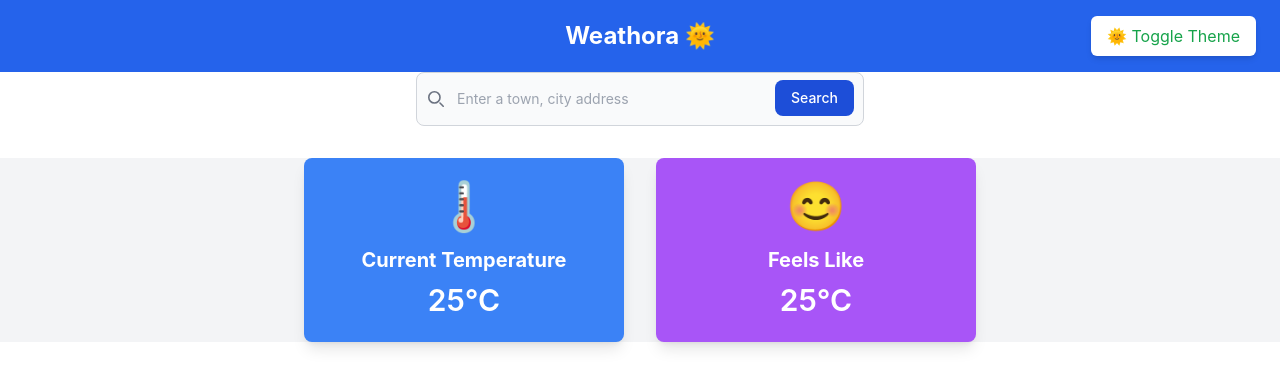
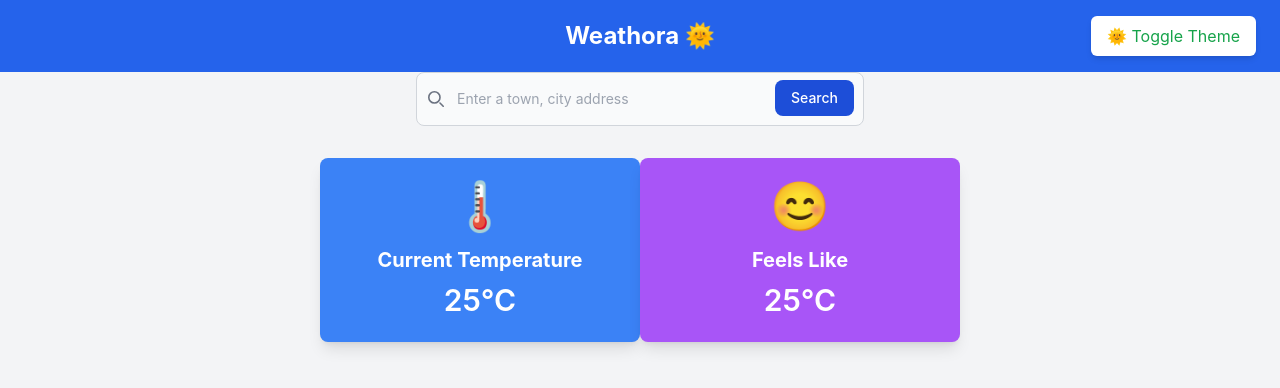
Before and after one commit to AaqilSh/weather-app-react, a React (Create React App) app: page / in a window 1280 px wide. Shown: the top 388 px of the page. Built offline with nearby package versions, Linux system fonts and the light colour scheme; a web font is replaced by a local one.

Commit message:
Dark theme now support whole screen

```diff
--- a/src/App.js
+++ b/src/App.js
@@ -4,12 +4,12 @@ import FeelsLikeCard from "./components/FeelsLikeCard";
 import SearchBar from "./components/SearchBar";
 function App() {
   return (
-    <div>
+    <div className="min-h-screen bg-gray-100 dark:bg-gray-900 text-gray-900 dark:text-gray-100 transition-all duration-500">
       <Header />
       <SearchBar />
       <div class="grid ">
         <div class="grid">
-          <div className="mt-8 flex justify-center gap-8 bg-gray-100 dark:bg-gray-900 text-gray-900 dark:text-gray-100 transition-all duration-500">
+          <div className="mt-8 flex justify-center gap-">
             <TemperatureCard temperature={25} />
             <FeelsLikeCard feelsLike={25} />
           </div>
```
